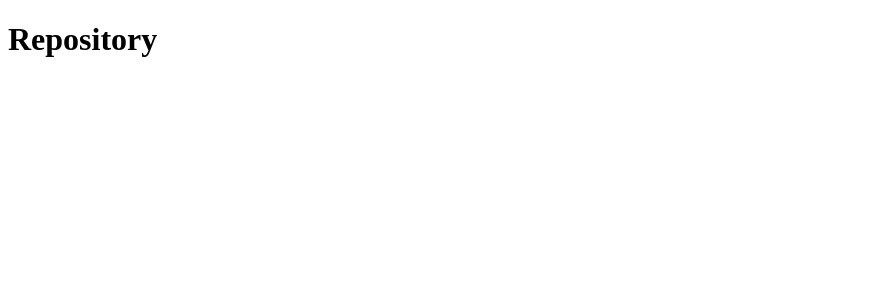
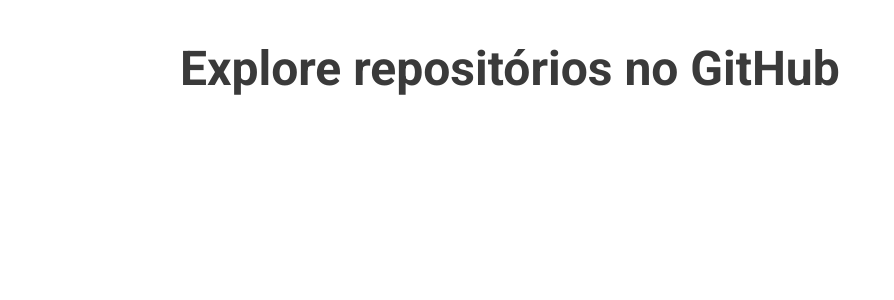
Before and after one commit to joao-lucas-dev/github-explorer, a React (Create React App) app: page /repository in a window 1280 px wide. Shown: the top 300 px of the page, without its empty margins (0-894 px from the left). Built offline with nearby package versions, Linux system fonts and the light colour scheme.

Commit message:
feat: styled components

```diff
--- a/package.json
+++ b/package.json
@@ -14,6 +14,7 @@
     "react-dom": "^16.13.1",
     "react-router-dom": "^5.1.2",
     "react-scripts": "3.4.1",
+    "styled-components": "^5.1.0",
     "typescript": "~3.7.2"
   },
   "scripts": {
@@ -36,6 +37,7 @@
   },
   "devDependencies": {
     "@types/react-router-dom": "^5.1.4",
+    "@types/styled-components": "^5.1.0",
     "@typescript-eslint/eslint-plugin": "^2.29.0",
     "@typescript-eslint/parser": "^2.29.0",
     "eslint": "^6.8.0",
--- a/public/index.html
+++ b/public/index.html
@@ -4,7 +4,8 @@
     <meta charset="utf-8" />
     <meta name="viewport" content="width=device-width, initial-scale=1" />
     <meta name="theme-color" content="#3A3A3A" />
-    <title>React App</title>
+    <title>GitHub Explorer</title>
+    <link href="https://fonts.googleapis.com/css2?family=Roboto:wght@400;700&display=swap" rel="stylesheet">
   </head>
   <body>
     <noscript>You need to enable JavaScript to run this app.</noscript>
--- a/src/App.tsx
+++ b/src/App.tsx
@@ -1,12 +1,17 @@
 import React from 'react';
 import { BrowserRouter } from 'react-router-dom';
+
+import GlobalStyle from './styles/global';
 
 import Routes from './routes';
 
 const App: React.FC = () => (
-  <BrowserRouter>
-    <Routes />
-  </BrowserRouter>
+  <>
+    <BrowserRouter>
+      <Routes />
+    </BrowserRouter>
+    <GlobalStyle />
+  </>
 );
 
 export default App;
--- a/src/pages/Repository/index.tsx
+++ b/src/pages/Repository/index.tsx
@@ -1,7 +1,9 @@
 import React from 'react';
 
+import { Title } from './styles';
+
 const Repository: React.FC = () => {
-  return <h1>Repository</h1>;
+  return <Title>Explore repositórios no GitHub</Title>;
 };
 
 export default Repository;
--- /dev/null
+++ b/src/pages/Repository/styles.ts
@@ -0,0 +1,6 @@
+import styled from 'styled-components';
+
+export const Title = styled.h1`
+  font-size: 48px;
+  color: #3a3a3a;
+`;
--- /dev/null
+++ b/src/styles/global.ts
@@ -0,0 +1,44 @@
+import { createGlobalStyle } from 'styled-components';
+
+export default createGlobalStyle`
+  * {
+    margin: 0;
+    padding: 0;
+    box-sizing: border-box;
+    outline: none;
+  }
+
+  *:focus {
+    outline: 0;
+  }
+
+  html, body, #root {
+    height: 100%;
+  }
+
+  #root {
+    max-width: 960px;
+    margin: 0 auto;
+    padding: 40px 20px;
+  }
+
+  body {
+    -webkit-font-smoothig: antialiased !important;
+  }
+
+  body, input, button {
+    font: 16px Roboto, sans-serif;
+  }
+
+  a {
+    text-decoration: none;
+  }
+
+  ul {
+    list-style: none;
+  }
+
+  button {
+    cursor: pointer;
+  }
+`;
```
Also changed, not shown: src/assets/github-background.svg (added), 1 other file (tests, documents, lock files or other folders).
